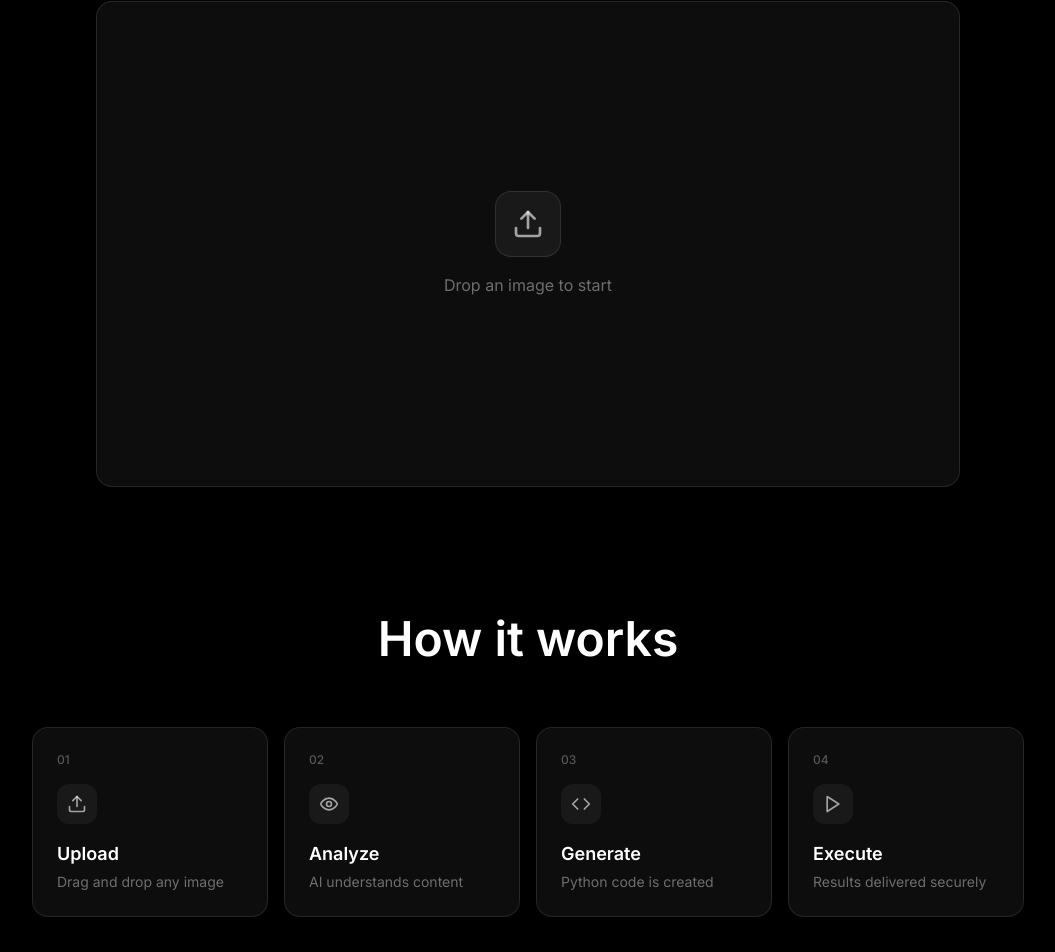
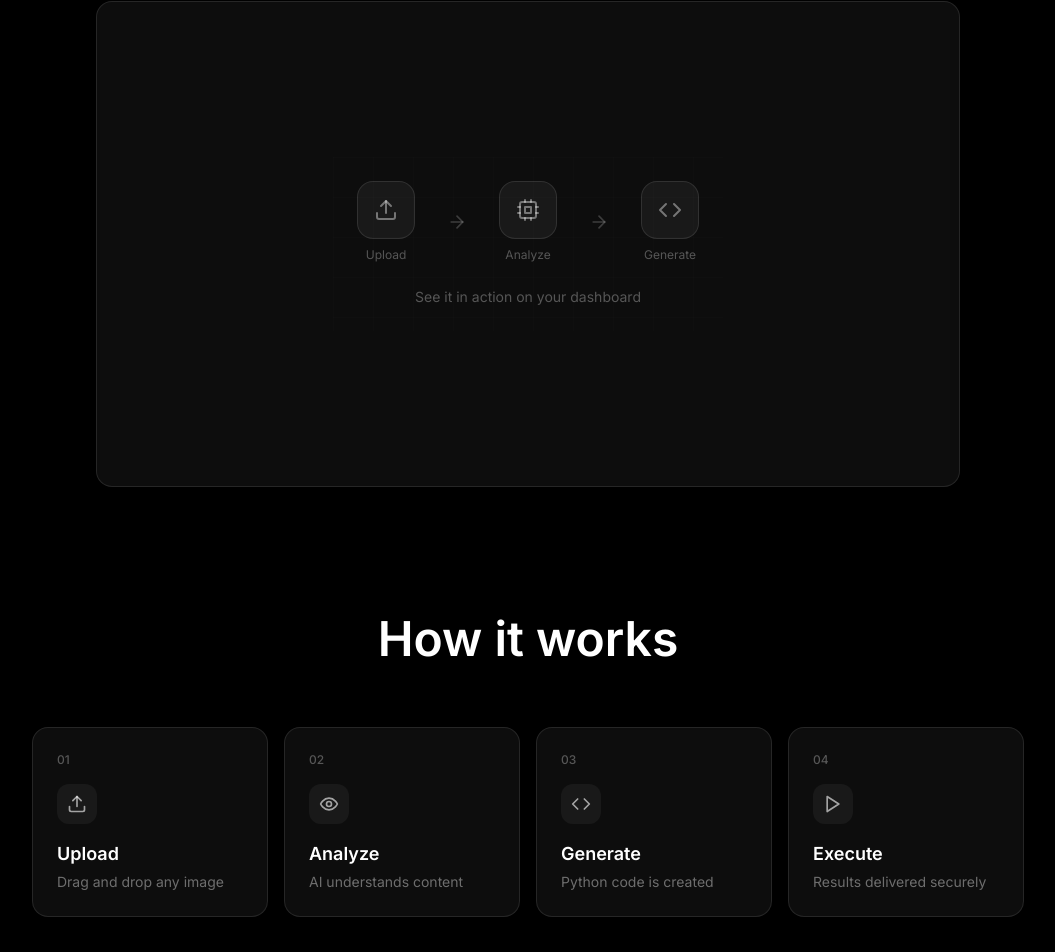
Before and after one commit to namm9an/multimodal-agent-vision-code, a React (Vite) app in the folder frontend/: page / in a window 1280 px wide. Shown: the part 840-1792 px from the top of the page, without its empty margins (112-1167 px from the left). Built offline with nearby package versions, Linux system fonts and the light colour scheme; no server answers.

Commit message:
fix(ui): redesign Dashboard with dark theme, fix misleading homepage demo card

```diff
--- a/frontend/src/components/features/upload/JobList.tsx
+++ b/frontend/src/components/features/upload/JobList.tsx
@@ -1,5 +1,6 @@
 import { Link } from "react-router-dom";
 import { Clock, CheckCircle, XCircle, Loader2, ImageIcon } from "lucide-react";
+import { motion } from "framer-motion";
 
 // Placeholder job data - will be replaced with React Query
 const PLACEHOLDER_JOBS = [
@@ -24,57 +25,46 @@ const PLACEHOLDER_JOBS = [
 ];
 
 /**
- * Skeleton component for loading states (Phase 4).
- */
-function JobSkeleton() {
-    return (
-        <div className="flex items-center justify-between p-4 rounded-lg border animate-pulse">
-            <div className="flex items-center gap-3">
-                <div className="h-5 w-5 bg-slate-200 dark:bg-slate-700 rounded-full" />
-                <div>
-                    <div className="h-4 w-32 bg-slate-200 dark:bg-slate-700 rounded mb-2" />
-                    <div className="h-3 w-24 bg-slate-200 dark:bg-slate-700 rounded" />
-                </div>
-            </div>
-            <div className="h-4 w-16 bg-slate-200 dark:bg-slate-700 rounded" />
-        </div>
-    );
-}
-
-/**
- * Empty state component with illustration (Phase 4).
+ * Empty state component.
  */
 function EmptyState() {
     return (
         <div className="text-center py-12 px-4">
-            <div className="mx-auto w-16 h-16 rounded-full bg-gradient-to-br from-blue-100 to-indigo-100 dark:from-blue-900/30 dark:to-indigo-900/30 flex items-center justify-center mb-4">
-                <ImageIcon className="h-8 w-8 text-blue-500 dark:text-blue-400" />
+            <div className="mx-auto w-16 h-16 rounded-2xl bg-white/5 border border-white/10 flex items-center justify-center mb-4">
+                <ImageIcon className="h-7 w-7 text-white/40" />
             </div>
-            <h3 className="text-lg font-semibold text-slate-800 dark:text-slate-200 mb-2">
+            <h3 className="text-lg font-semibold text-white mb-2">
                 No jobs yet
             </h3>
-            <p className="text-slate-500 dark:text-slate-400 max-w-sm mx-auto">
-                Upload an image to get started. Our AI will analyze it and generate Python code for you.
+            <p className="text-white/40 max-w-sm mx-auto">
+                Upload an image to get started. AI will analyze it and generate Python code.
             </p>
         </div>
     );
 }
 
 /**
- * List of recent jobs with status indicators.
- * Phase 4: Enhanced with skeleton loading and empty states.
+ * Dark-themed job list with status indicators.
  */
 export function JobList() {
-    // TODO: Replace with React Query hook
     const jobs = PLACEHOLDER_JOBS;
     const isLoading = false;
 
     if (isLoading) {
         return (
             <div className="space-y-3">
-                <JobSkeleton />
-                <JobSkeleton />
-                <JobSkeleton />
+                {[1, 2, 3].map((i) => (
+                    <div key={i} className="flex items-center justify-between p-4 rounded-xl bg-white/5 animate-pulse">
+                        <div className="flex items-center gap-3">
+                            <div className="h-5 w-5 bg-white/10 rounded-full" />
+                            <div>
+                                <div className="h-4 w-32 bg-white/10 rounded mb-2" />
+                                <div className="h-3 w-24 bg-white/10 rounded" />
+                            </div>
+                        </div>
+                        <div className="h-4 w-16 bg-white/10 rounded" />
+                    </div>
+                ))}
             </div>
         );
     }
@@ -85,8 +75,8 @@ export function JobList() {
 
     return (
         <div className="space-y-3">
-            {jobs.map((job) => (
-                <JobCard key={job.id} job={job} />
+            {jobs.map((job, index) => (
+                <JobCard key={job.id} job={job} index={index} />
             ))}
         </div>
     );
@@ -99,26 +89,26 @@ interface Job {
     createdAt: string;
 }
 
-function JobCard({ job }: { job: Job }) {
+function JobCard({ job, index }: { job: Job; index: number }) {
     const statusConfig: Record<string, { icon: any; className: string; label: string }> = {
         pending: {
             icon: Clock,
-            className: "text-yellow-500",
+            className: "text-yellow-400",
             label: "Pending",
         },
         processing: {
             icon: Loader2,
-            className: "text-blue-500 animate-spin",
+            className: "text-indigo-400 animate-spin",
             label: "Processing...",
         },
         completed: {
             icon: CheckCircle,
-            className: "text-green-500",
+            className: "text-green-400",
             label: "Completed",
         },
         failed: {
             icon: XCircle,
-            className: "text-red-500",
+            className: "text-red-400",
             label: "Failed",
         },
     };
@@ -126,22 +116,28 @@ function JobCard({ job }: { job: Job }) {
     const { icon: StatusIcon, className, label } = statusConfig[job.status] || statusConfig.pending;
 
     return (
+        <motion.div
+            initial={{ opacity: 0, y: 10 }}
+            animate={{ opacity: 1, y: 0 }}
+            transition={{ delay: index * 0.1 }}
+        >
             <Link
                 to={`/jobs/${job.id}`}
-            className="flex items-center justify-between p-4 rounded-lg border border-slate-200 dark:border-slate-700 hover:bg-slate-50 dark:hover:bg-slate-800/50 hover:border-blue-300 dark:hover:border-blue-700 transition-all duration-200 group"
+                className="flex items-center justify-between p-4 rounded-xl border border-white/10 hover:border-white/20 hover:bg-white/5 transition-all duration-200 group"
             >
                 <div className="flex items-center gap-3">
                     <StatusIcon className={`h-5 w-5 ${className}`} />
                     <div>
-                    <p className="font-medium text-slate-800 dark:text-slate-200 group-hover:text-blue-600 dark:group-hover:text-blue-400 transition-colors">
+                        <p className="font-medium text-white group-hover:text-indigo-300 transition-colors">
                             {job.filename}
                         </p>
-                    <p className="text-sm text-slate-500 dark:text-slate-400">
+                        <p className="text-sm text-white/40">
                             {new Date(job.createdAt).toLocaleString()}
                         </p>
                     </div>
                 </div>
                 <span className={`text-sm font-medium ${className}`}>{label}</span>
             </Link>
+        </motion.div>
     );
 }
--- a/frontend/src/pages/HomePage.tsx
+++ b/frontend/src/pages/HomePage.tsx
@@ -81,23 +81,63 @@ export function HomePage() {
                     </FadeIn>
                 </section>
 
-                {/* Demo Card */}
+                {/* Demo Preview */}
                 <FadeIn delay={0.4}>
                     <section className="max-w-4xl mx-auto px-4">
-                        <SpotlightCard className="aspect-video flex items-center justify-center">
-                            <div className="text-center space-y-4">
+                        <SpotlightCard className="aspect-video flex items-center justify-center relative overflow-hidden">
+                            {/* Grid pattern background */}
+                            <div
+                                className="absolute inset-0 opacity-20"
+                                style={{
+                                    backgroundImage: `linear-gradient(rgba(255,255,255,0.05) 1px, transparent 1px), linear-gradient(90deg, rgba(255,255,255,0.05) 1px, transparent 1px)`,
+                                    backgroundSize: '40px 40px'
+                                }}
+                            />
+
+                            <div className="text-center space-y-6 z-10">
                                 <motion.div
-                                    className="inline-flex p-4 rounded-2xl bg-white/5 border border-white/10"
-                                    whileHover={{ scale: 1.1, rotate: 5 }}
-                                    transition={{ type: "spring", stiffness: 300 }}
+                                    className="flex items-center justify-center gap-8"
+                                    initial={{ opacity: 0 }}
+                                    animate={{ opacity: 1 }}
+                                    transition={{ duration: 1 }}
                                 >
-                                    <Upload className="h-8 w-8 text-white/60" />
+                                    {/* Upload icon */}
+                                    <div className="flex flex-col items-center gap-2">
+                                        <div className="p-4 rounded-2xl bg-white/5 border border-white/10">
+                                            <Upload className="h-6 w-6 text-white/40" />
+                                        </div>
+                                        <span className="text-xs text-white/30">Upload</span>
+                                    </div>
+
+                                    {/* Arrow */}
+                                    <ArrowRight className="h-5 w-5 text-white/20" />
+
+                                    {/* Process icon */}
+                                    <div className="flex flex-col items-center gap-2">
+                                        <div className="p-4 rounded-2xl bg-white/5 border border-white/10">
+                                            <Cpu className="h-6 w-6 text-white/40" />
+                                        </div>
+                                        <span className="text-xs text-white/30">Analyze</span>
+                                    </div>
+
+                                    {/* Arrow */}
+                                    <ArrowRight className="h-5 w-5 text-white/20" />
+
+                                    {/* Code icon */}
+                                    <div className="flex flex-col items-center gap-2">
+                                        <div className="p-4 rounded-2xl bg-white/5 border border-white/10">
+                                            <Code className="h-6 w-6 text-white/40" />
+                                        </div>
+                                        <span className="text-xs text-white/30">Generate</span>
+                                    </div>
                                 </motion.div>
-                                <p className="text-white/40">Drop an image to start</p>
+
+                                <p className="text-white/30 text-sm">See it in action on your dashboard</p>
                             </div>
                         </SpotlightCard>
                     </section>
                 </FadeIn>
+
 
                 {/* How It Works */}
                 <section className="max-w-5xl mx-auto px-4 space-y-16">
```
Also changed, not shown: frontend/src/components/features/upload/FileUploader.tsx (+27 -49 lines), frontend/src/pages/DashboardPage.tsx (+27 -11 lines). Lines whose indentation alone changed are shown as unchanged.
